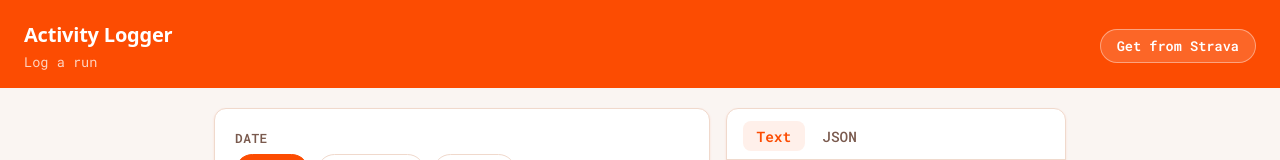
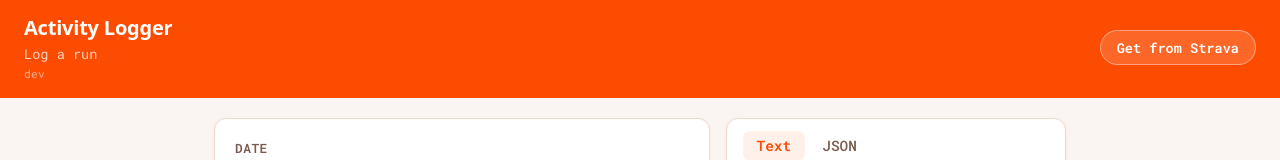
Before and after one commit to skelstar/activity-logger, a React (Vite) app in the folder client/: page / in a window 1280 px wide. Shown: the top 160 px of the page. Built offline with nearby package versions, Linux system fonts and the light colour scheme; no server answers; a web font is replaced by a local one.

Commit message:
Formatting version number in header.

```diff
--- a/client/src/App.css
+++ b/client/src/App.css
@@ -6,7 +6,7 @@
 .header {
   background: var(--primary);
   color: #fff;
-  padding: 1.25rem 1.5rem 1rem;
+  padding: .8rem 1.5rem 1rem;
 }
 .header-row {
   display: flex;
@@ -33,9 +33,11 @@
   flex-shrink: 0;
 }
 .version-badge {
+  display: block;
   font-size: .7rem;
   opacity: .55;
   letter-spacing: .03em;
+  margin-top: .05rem;
 }
 .strava-btn {
   padding: .45rem 1rem;
--- a/client/src/App.tsx
+++ b/client/src/App.tsx
@@ -1,4 +1,5 @@
 import { useState, useEffect, useRef } from 'react'
+// @ts-ignore: allow importing CSS without type declarations
 import './App.css'
 import { RangeSlider } from './RangeSlider'
 
@@ -170,7 +171,7 @@ export default function App() {
     fetch('/api/version')
       .then(r => r.json())
       .then((data: { version: string }) => setVersion(data.version))
-      .catch(() => {})
+      .catch(() => setVersion('dev'))
   }, [])
 
   useEffect(() => {
@@ -248,9 +249,9 @@ export default function App() {
           <div>
             <h1 className="header-title">Activity Logger</h1>
             <p className="header-sub">Log a run</p>
+            {version && <span className="version-badge">{version}</span>}
           </div>
           <div className="header-right">
-            {version && <span className="version-badge">{version}</span>}
             <button
               className="strava-btn"
               onClick={fetchStravaActivity}
```
Also changed, not shown: 2 other files (tests, documents, lock files or other folders).
